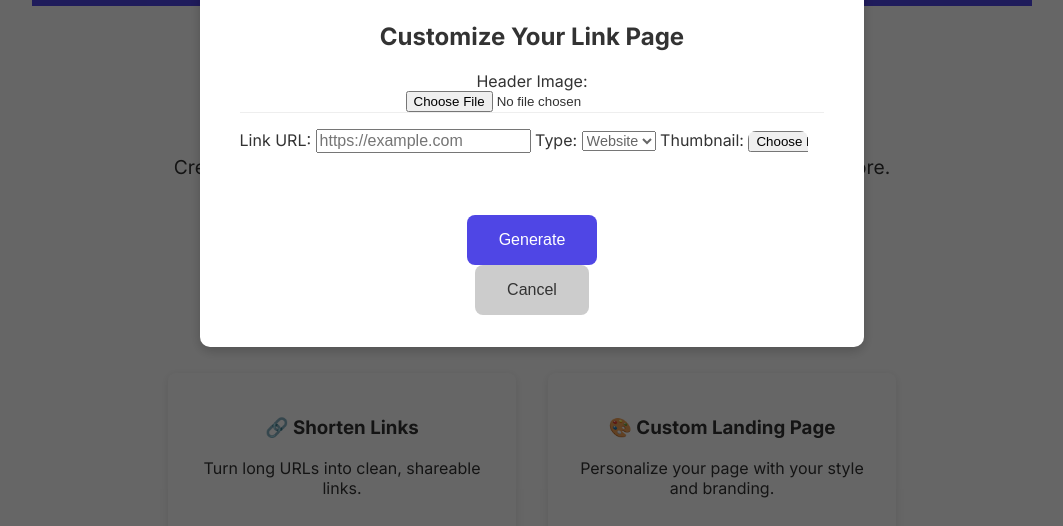
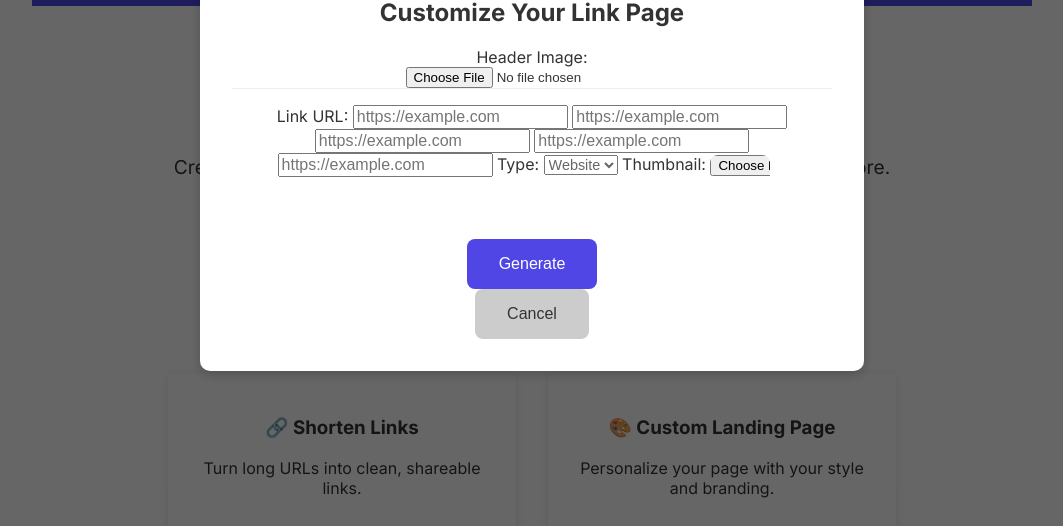
Before and after one commit to romaneseicristian/linkey, a plain HTML site: page index.html in a window 1280 px wide. Both pictures are taken after a click on the button "Try It Now". Shown: the part 274-800 px from the top of the page, without its empty margins (108-1171 px from the left). Drawn offline with Linux system fonts and the light colour scheme.

Commit message:
Update index.html

```diff
--- a/index.html
+++ b/index.html
@@ -57,6 +57,10 @@
       <div class="link-block">
         <label>Link URL:</label>
         <input type="text" class="link-url" placeholder="https://example.com" />
+        <input type="text" class="link-url" placeholder="https://example.com" />
+        <input type="text" class="link-url" placeholder="https://example.com" />
+        <input type="text" class="link-url" placeholder="https://example.com" />
+        <input type="text" class="link-url" placeholder="https://example.com" />
 
         <label>Type:</label>
         <select class="link-type">
```
